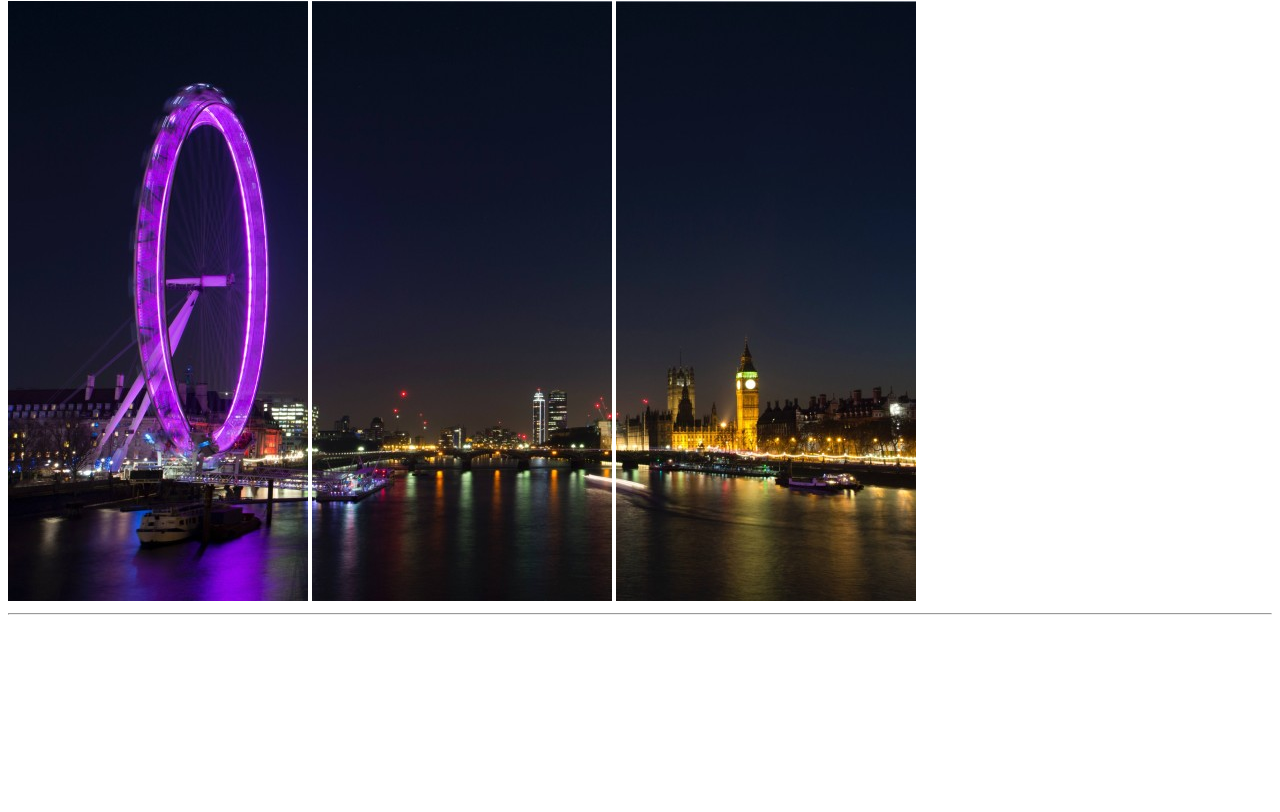
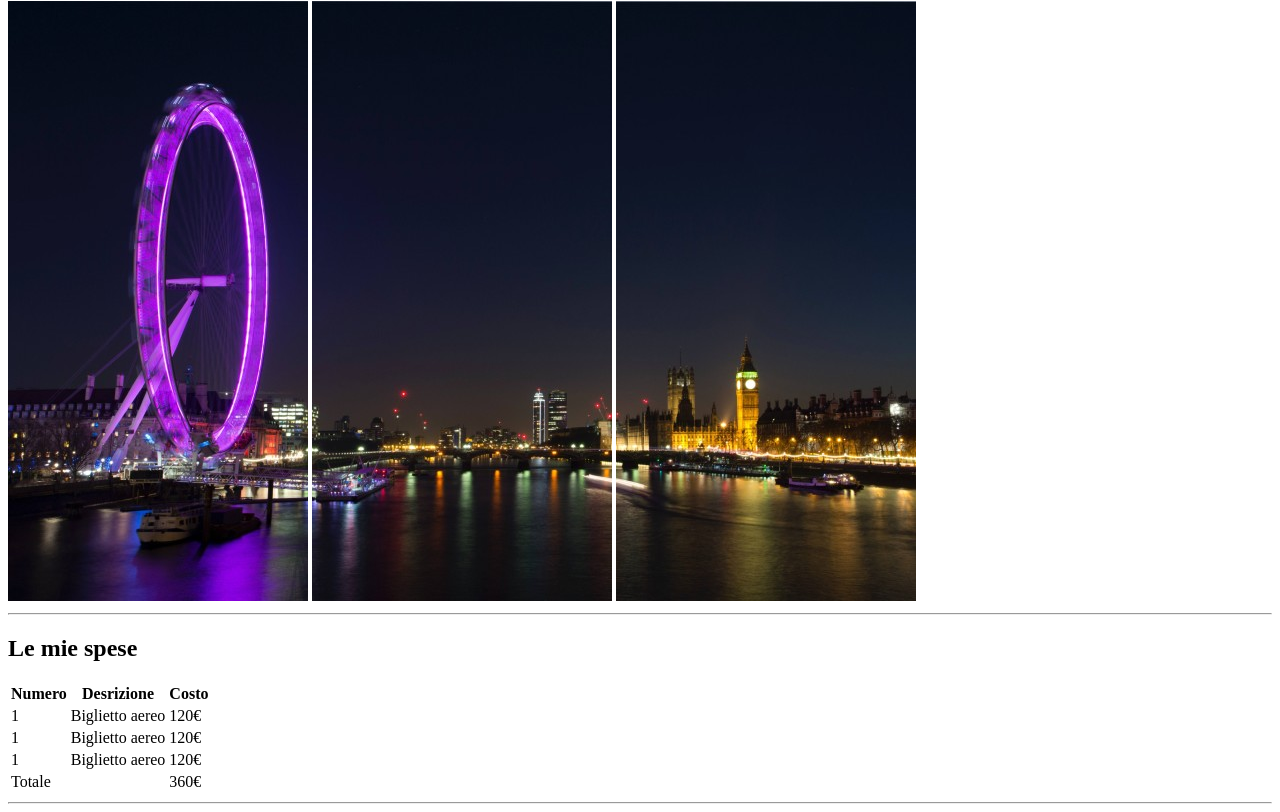
Before and after one commit to simone-nolberto/html-london-trip, a plain HTML site: page index.html in a window 1280 px wide. Shown: the part 79-891 px from the top of the page. Before the commit the page ends 800 px from the top, so only its background shows below. Drawn offline with Linux system fonts and the light colour scheme.

Commit message:
aggiornamento main
h2+tabella

```diff
--- a/index.html
+++ b/index.html
@@ -16,7 +16,43 @@
         <hr>
     </header>
     <main>
-
+        <section>
+            <h2>Le mie spese</h2>
+            <table>
+                <thead>
+                    <tr>
+                        <th>Numero</th>
+                        <th>Desrizione</th>
+                        <th>Costo</th>
+                    </tr>
+                </thead>
+                <tbody>
+                    <tr>
+                        <td>1</td>
+                        <td>Biglietto aereo</td>
+                        <td> 120€</td>
+                    </tr>
+                    <tr>
+                        <td>1</td>
+                        <td>Biglietto aereo</td>
+                        <td> 120€</td>
+                    </tr>
+                    <tr>
+                        <td>1</td>
+                        <td>Biglietto aereo</td>
+                        <td> 120€</td>
+                    </tr>
+                </tbody>
+                <tfoot>
+                    <tr>
+                        <td>Totale</td>
+                        <td></td>
+                        <td>360€</td>
+                    </tr>
+                </tfoot>
+            </table>
+            <hr>
+        </section>
     </main>
     <footer>
 
```
